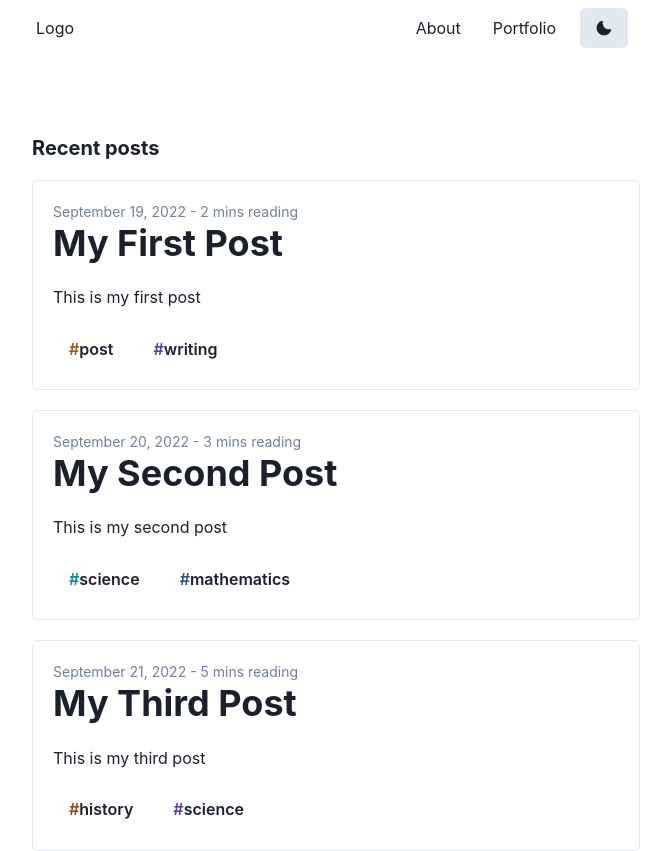
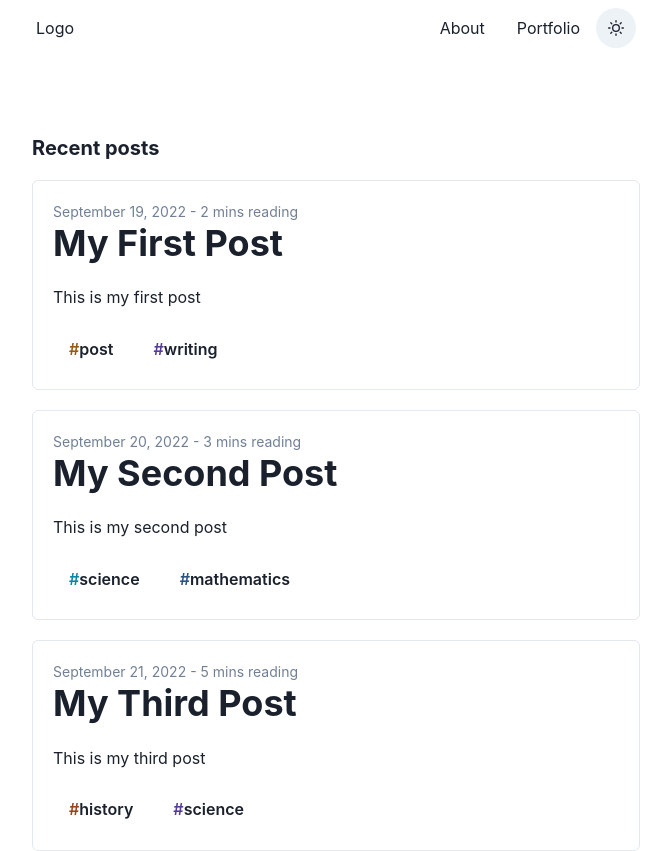
Before and after one commit to bsraya/bsraya, a Next.js app: page / in a window 1280 px wide. Shown: the top 851 px of the page, without its empty margins (304-975 px from the left). Built offline with nearby package versions, Linux system fonts and the light colour scheme; a small style sheet from the web is missing.

Commit message:
fix: dark/light mode button shape

```diff
--- a/components/Switch.tsx
+++ b/components/Switch.tsx
@@ -1,17 +1,15 @@
-import { Button, useColorMode, useColorModeValue } from '@chakra-ui/react'
+import { useColorMode, IconButton, IconButtonProps } from '@chakra-ui/react'
 import { MoonIcon, SunIcon } from '@chakra-ui/icons'
 
-export default function Switch(): JSX.Element{
+export default function ColorModeSwitch({...props}): JSX.Element {
     const { colorMode, toggleColorMode } = useColorMode()
     return (
-        <Button
-            onClick={toggleColorMode}
-            backgroundColor={
-                useColorModeValue('gray.200', 'gray.700')
-            }
-            mx={2}
-        >
-            {colorMode === 'light' ? <MoonIcon /> : <SunIcon />}
-        </Button>
+        <IconButton
+            aria-label={colorMode === 'dark' ? 'Dark Mode' : 'Light Mode'}
+            icon={colorMode === 'dark' ? <MoonIcon /> : <SunIcon />}
+            isRound
+            onMouseDown={toggleColorMode}
+            {...props}
+        />
     )
 }
```
